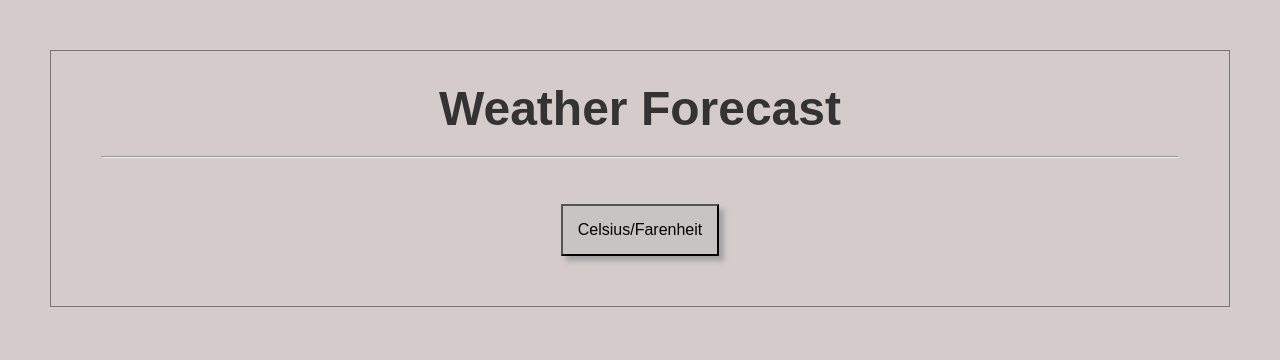
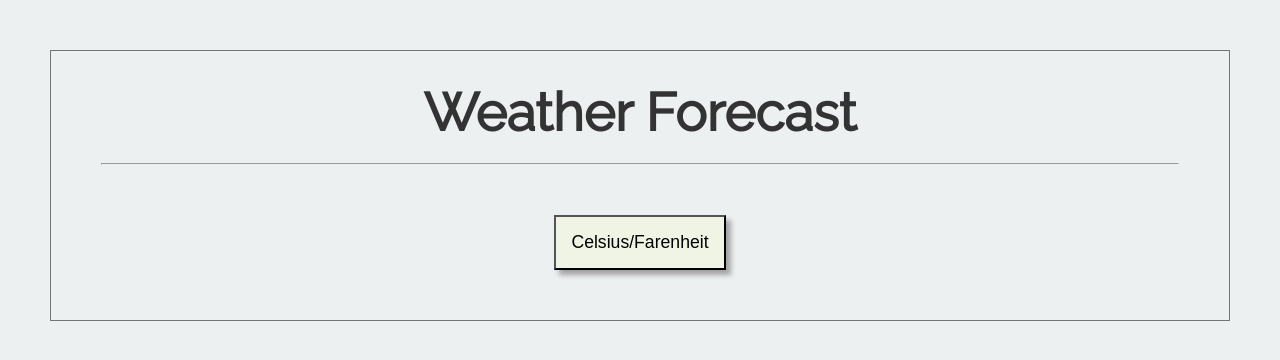
Before and after one commit to jadlao/weatherForecaster, a plain HTML site: page index.html in a window 1280 px wide. Drawn offline with nearby package versions, Linux system fonts and the light colour scheme; some icons are missing.

Commit message:
changed UI colors

```diff
--- a/css/style.css
+++ b/css/style.css
@@ -1,9 +1,10 @@
 html, body {
     padding: 0;
     margin: 0;
-    font-family: Arial, sans-serif;
-    background-color: #d6cbcb;
+    font-family: 'Raleway', sans-serif;
+    background-color: #ecf0f1;
     color: #333;
+    font-size: 1.05em;
 }
 
 .wrapper {
@@ -34,11 +35,11 @@ html, body {
 }
 
 .farenheit {
-    color: red;
+    color: #c0392b;
 }
 
 .celsius {
-    color: blue;
+    color: #3498db;
 }
 
 #tempBtn {
@@ -47,9 +48,9 @@ html, body {
     display: block;
     margin: 0 auto;
     box-shadow: 5px 5px 5px #a3a3a3;
-    background-color: #c7c4c4;
+    background-color: #EFF4E4;
 }
 
 #tempBtn:hover {
-    background-color: #d9d7d7;
+    opacity: 0.7;
 }
--- a/index.html
+++ b/index.html
@@ -4,6 +4,7 @@
     <meta charset="utf-8">
     <meta name="viewport" content="width=device-width, initial-scale=1.0">
     <title>Weather Forecast</title>
+    <link href="https://fonts.googleapis.com/css?family=Raleway" rel="stylesheet">
     <link rel="stylesheet" href="https://cdnjs.cloudflare.com/ajax/libs/weather-icons/2.0.9/css/weather-icons.min.css">
     <link href="https://cdnjs.cloudflare.com/ajax/libs/weather-icons/2.0.9/font/weathericons-regular-webfont.svg">
     <link rel="stylesheet" href="css/style.css">
```
